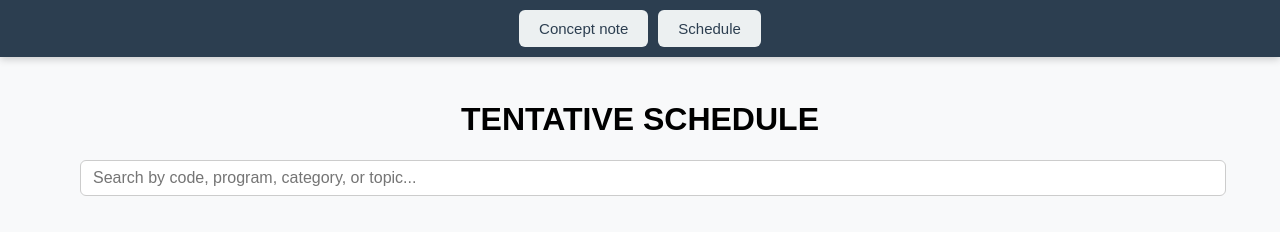
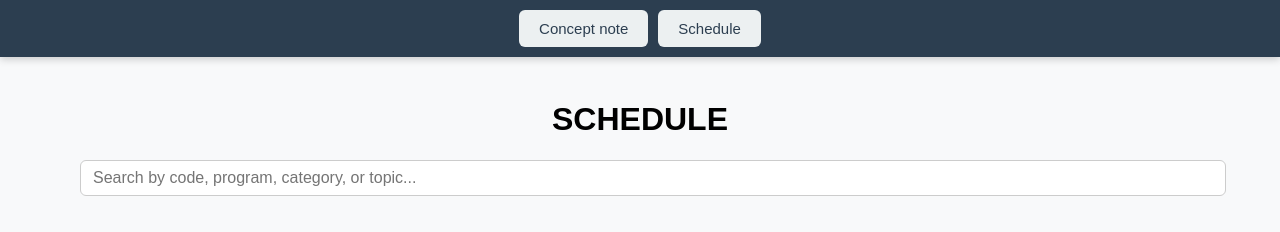
Before and after one commit to Mkmishal/artsfest, a plain HTML site: page index.html in a window 1280 px wide. Both pictures are taken after a click on the button "Schedule". Drawn offline with Linux system fonts and the light colour scheme.

Commit message:
Update index.html

```diff
--- a/index.html
+++ b/index.html
@@ -206,7 +206,7 @@ h3 {
 
 <div id="schedulepage" style="display: none;">
     <div class="container">
-        <h1 id="main-heading">TENTATIVE SCHEDULE</h1>
+        <h1 id="main-heading">SCHEDULE</h1>
             <div class="search-box">
                 <input type="text" id="schedulesearchInput" placeholder="Search by code, program, category, or topic...">
             </div>
```
